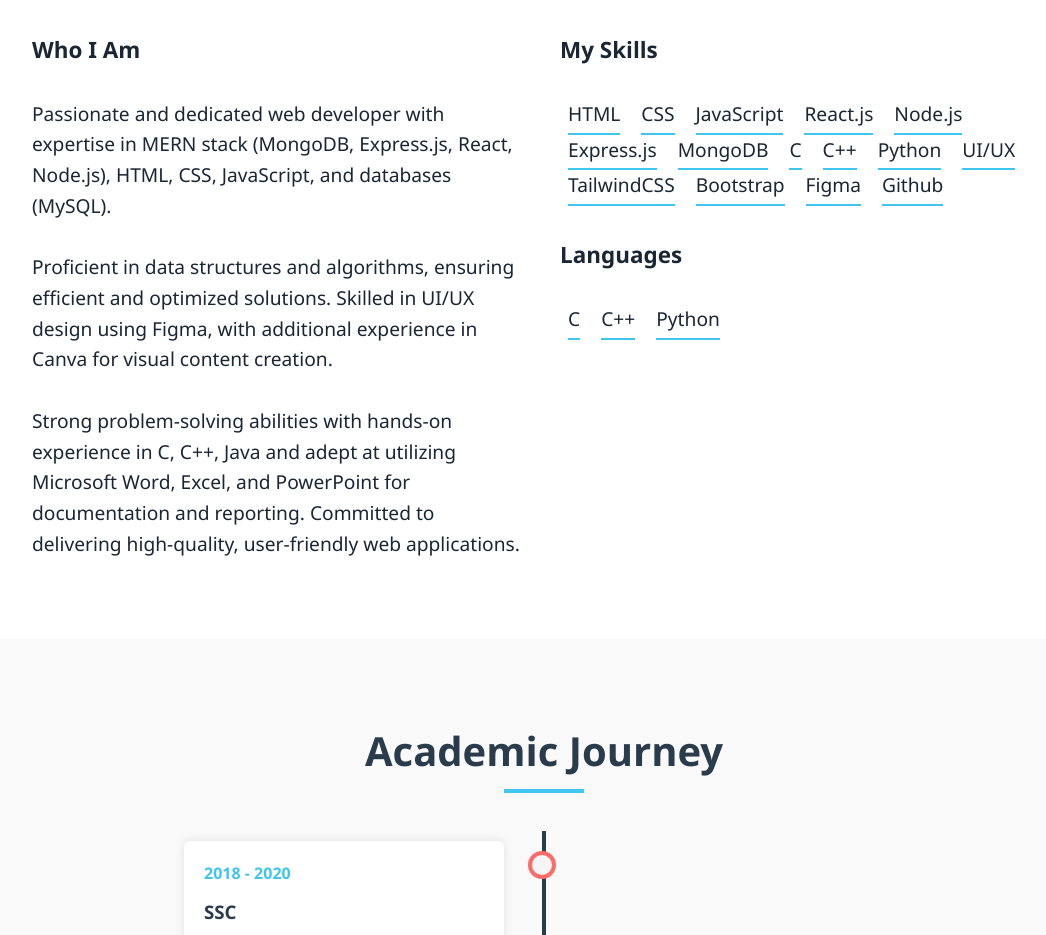
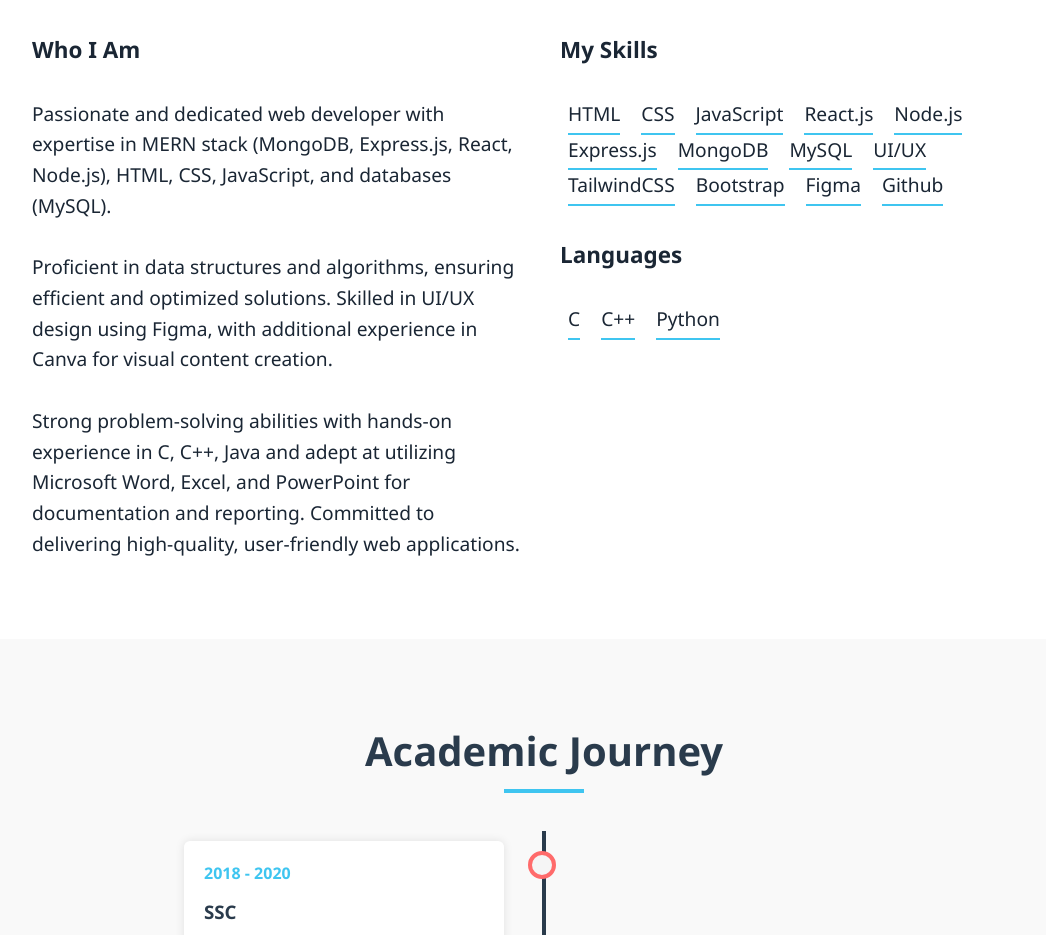
Before and after one commit to NishilShah1012/Portfoliio-Website, a plain HTML site: page index.html in a window 1280 px wide. Shown: the part 960-1895 px from the top of the page, without its empty margins (96-1142 px from the left). Drawn offline with Linux system fonts and the light colour scheme.

Commit message:
update the skill

```diff
--- a/index.html
+++ b/index.html
@@ -99,14 +99,9 @@
             <span>MongoDB</span>
           </p>
           <p class="skill-item">
-            <span>C</span>
+            <span>MySQL</span>
           </p>
-          <p class="skill-item">
-            <span>C++</span>
-          </p>
-          <p class="skill-item">
-            <span>Python</span>
-          </p>
+
           <p class="skill-item">
             <span>UI/UX</span>
           </p>
```
